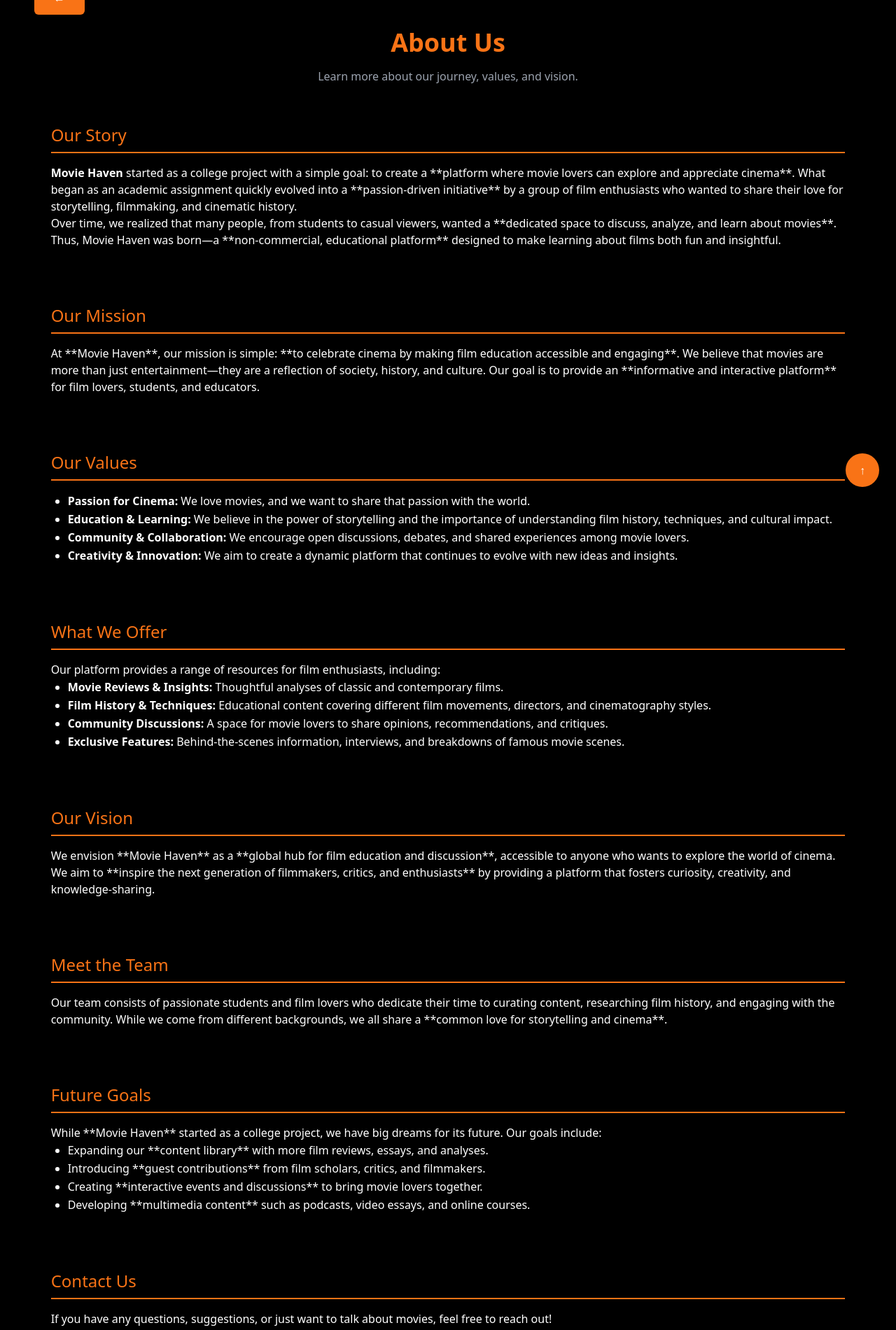
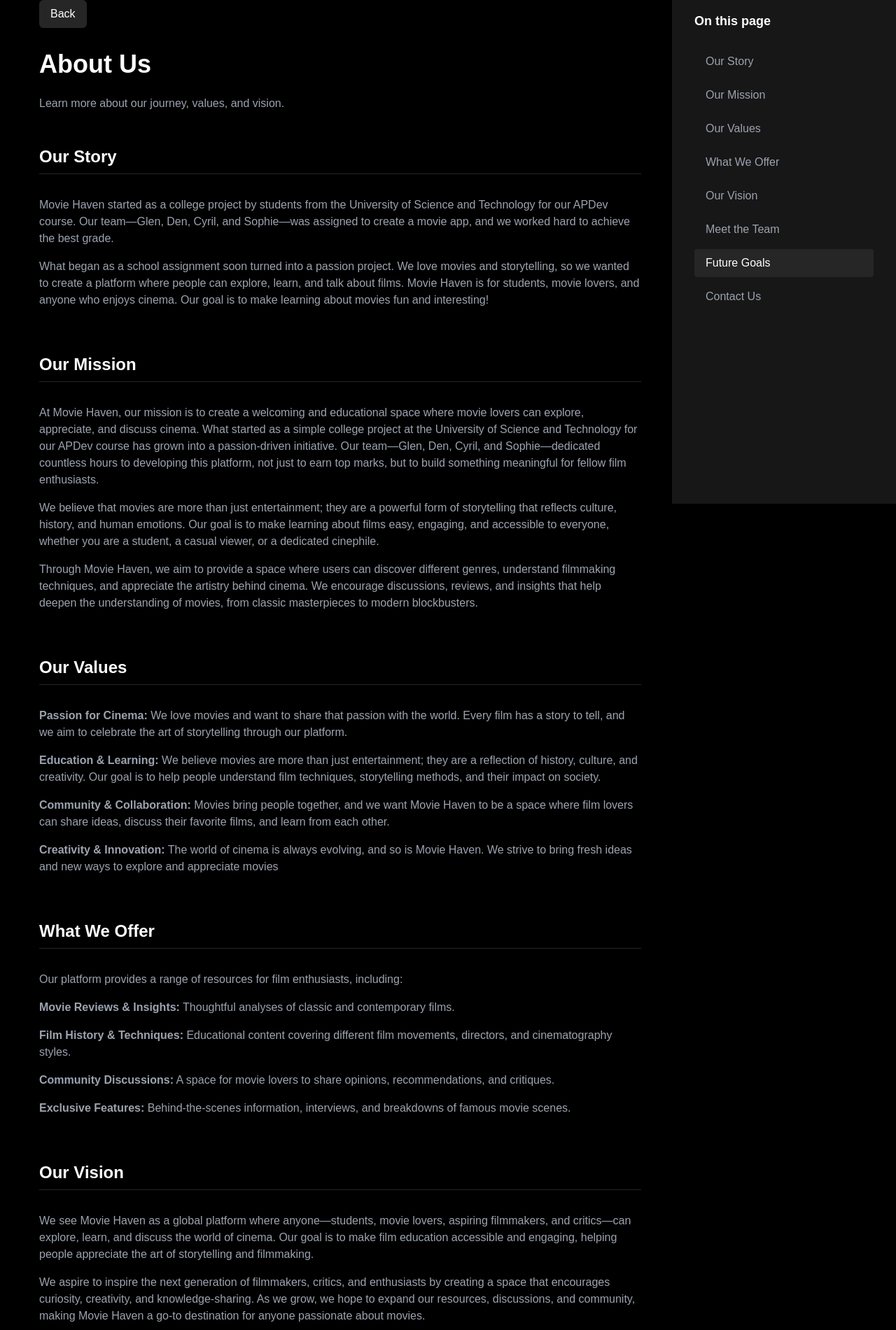
Before and after one commit to dnjstr/MovieApp-Front-End, a React (Vite) app: page /about in a window 1280 px wide. Shown: the part 80-1981 px from the top of the page at 70% size. Built offline with nearby package versions, Linux system fonts and the light colour scheme.

Commit message:
Enhanced About us Page

```diff
--- a/src/components/pages/about.tsx
+++ b/src/components/pages/about.tsx
@@ -1,9 +1,43 @@
-import { useEffect } from 'react';
+import { useState, useEffect } from 'react';
 
 const AboutUs = () => {
+  const [showScrollTop, setShowScrollTop] = useState(false);
+  const [activeSection, setActiveSection] = useState('');
+
   useEffect(() => {
+    const handleScroll = () => {
+      const scrolled = window.pageYOffset;
+      setShowScrollTop(scrolled > 100);
+
+      const sections = document.querySelectorAll('section[id]');
+      sections.forEach(section => {
+        const sectionTop = (section as HTMLElement).offsetTop;
+        const sectionHeight = (section as HTMLElement).offsetHeight;
+        if (scrolled >= sectionTop - 100 && scrolled < sectionTop + sectionHeight - 100) {
+          setActiveSection(section.id);
+        }
+      });
+    };
+
+    window.addEventListener('scroll', handleScroll);
     window.scrollTo(0, 0);
+
+    return () => window.removeEventListener('scroll', handleScroll);
   }, []);
+
+  const scrollToSection = (sectionId: string): void => {
+    const element = document.getElementById(sectionId);
+    if (element) {
+      const offset = 20;
+      const elementPosition = element.getBoundingClientRect().top;
+      const offsetPosition = elementPosition + window.pageYOffset - offset;
+
+      window.scrollTo({
+        top: offsetPosition,
+        behavior: 'smooth'
+      });
+    }
+  };
 
   const scrollToTop = () => {
     window.scrollTo({
@@ -12,114 +46,249 @@ const AboutUs = () => {
     });
   };
 
+  const sections = [
+    { id: 'story', title: 'Our Story' },
+    { id: 'mission', title: 'Our Mission' },
+    { id: 'values', title: 'Our Values' },
+    { id: 'offers', title: 'What We Offer' },
+    { id: 'vision', title: 'Our Vision' },
+    { id: 'team', title: 'Meet the Team' },
+    { id: 'goals', title: 'Future Goals' },
+    { id: 'contact', title: 'Contact Us' }
+  ];
+
   return (
-    <div className="w-full min-h-screen p-[50px] md:p-[2%] font-sans box-border bg-black text-white">
-
-      {/* Back Button */}
+    <div className="flex w-full min-h-screen bg-black text-white mt-11">
+      {/* Main content */}
+      <div className="w-full lg:w-3/4 p-4 md:p-8">
         <button
-        className="bg-orange-500 text-white py-3 px-7 mt-6 text-base rounded-md cursor-pointer transition-all duration-300 hover:bg-orange-600 active:scale-95 mb-5"
+          className="bg-neutral-800 text-white py-2 px-4 rounded-md hover:bg-neutral-700 mb-8"
           onClick={() => window.history.back()}
         >
-        ←
+          Back
         </button>
 
-      {/* Page Title */}
-      <h1 className="text-center text-4xl font-bold text-orange-500 mb-4">About Us</h1>
-      <p className="text-center text-base text-gray-400 mb-8">Learn more about our journey, values, and vision.</p>
+        <h1 className="text-4xl font-bold mb-6">About Us</h1>
+        <p className="text-gray-400 mb-12">
+          Learn more about our journey, values, and vision.
+        </p>
 
-      {/* Our Story */}
-      <section className="mb-8 p-6 rounded-lg w-full">
-        <h2 className="text-2xl text-orange-500 border-b-2 border-orange-500 pb-2 mb-4">Our Story</h2>
-        <p>
-          <strong>Movie Haven</strong> started as a college project with a simple goal: to create a **platform where movie lovers can explore and appreciate cinema**. What began as an academic assignment quickly evolved into a **passion-driven initiative** by a group of film enthusiasts who wanted to share their love for storytelling, filmmaking, and cinematic history.
+        <section id="story" className="mb-16">
+          <h2 className="text-2xl font-semibold mb-8 pb-2 border-b border-neutral-800">Our Story</h2>
+          <div className="space-y-8">
+            <div>
+              <p className="text-gray-400">
+              Movie Haven started as a college project by students from the University of Science and
+              Technology for our APDev course. Our team—Glen, Den, Cyril, and Sophie—was assigned to
+              create a movie app, and we worked hard to achieve the best grade.
               </p>
-        <p>
-          Over time, we realized that many people, from students to casual viewers, wanted a **dedicated space to discuss, analyze, and learn about movies**. Thus, Movie Haven was born—a **non-commercial, educational platform** designed to make learning about films both fun and insightful.
+              <p className="text-gray-400 mt-4">
+              What began as a school assignment soon turned into a passion project. We love movies and
+              storytelling, so we wanted to create a platform where people can explore, learn, and talk
+              about films. Movie Haven is for students, movie lovers, and anyone who enjoys cinema. Our
+              goal is to make learning about movies fun and interesting!
               </p>
+            </div>
+          </div>
         </section>
 
-      {/* Our Mission */}
-      <section className="mb-8 p-6 rounded-lg w-full">
-        <h2 className="text-2xl text-orange-500 border-b-2 border-orange-500 pb-2 mb-4">Our Mission</h2>
-        <p>
-          At **Movie Haven**, our mission is simple: **to celebrate cinema by making film education accessible and engaging**. We believe that movies are more than just entertainment—they are a reflection of society, history, and culture. Our goal is to provide an **informative and interactive platform** for film lovers, students, and educators.
+        <section id="mission" className="mb-16">
+          <h2 className="text-2xl font-semibold mb-8 pb-2 border-b border-neutral-800">Our Mission</h2>
+          <div className="space-y-8">
+            <div>
+              <p className="text-gray-400">
+              At Movie Haven, our mission is to create a welcoming and educational space where movie
+              lovers can explore, appreciate, and discuss cinema. What started as a simple college
+              project at the University of Science and Technology for our APDev course has grown into
+              a passion-driven initiative. Our team—Glen, Den, Cyril, and Sophie—dedicated countless
+              hours to developing this platform, not just to earn top marks, but to build something
+              meaningful for fellow film enthusiasts.
               </p>
+              <p className="text-gray-400 mt-4">
+              We believe that movies are more than just entertainment; they are a powerful form of
+              storytelling that reflects culture, history, and human emotions. Our goal is to make
+              learning about films easy, engaging, and accessible to everyone, whether you are a student,
+              a casual viewer, or a dedicated cinephile.
+              </p>
+              <p className="text-gray-400 mt-4">
+              Through Movie Haven, we aim to provide a space where users can discover different
+              genres, understand filmmaking techniques, and appreciate the artistry behind cinema.
+              We encourage discussions, reviews, and insights that help deepen the understanding of
+              movies, from classic masterpieces to modern blockbusters.
+
+              </p>
+            </div>
+          </div>
         </section>
 
-      {/* Our Values */}
-      <section className="mb-8 p-6 rounded-lg w-full">
-        <h2 className="text-2xl text-orange-500 border-b-2 border-orange-500 pb-2 mb-4">Our Values</h2>
-        <ul className="list-disc pl-6 leading-relaxed">
-          <li><strong>Passion for Cinema:</strong> We love movies, and we want to share that passion with the world.</li>
-          <li><strong>Education & Learning:</strong> We believe in the power of storytelling and the importance of understanding film history, techniques, and cultural impact.</li>
-          <li><strong>Community & Collaboration:</strong> We encourage open discussions, debates, and shared experiences among movie lovers.</li>
-          <li><strong>Creativity & Innovation:</strong> We aim to create a dynamic platform that continues to evolve with new ideas and insights.</li>
+        <section id="values" className="mb-16">
+          <h2 className="text-2xl font-semibold mb-8 pb-2 border-b border-neutral-800">Our Values</h2>
+          <div className="space-y-8">
+            <div>
+              <ul className="space-y-4 text-gray-400">
+                <li><strong>Passion for Cinema:</strong> We love movies and want to share that passion with the world. Every
+                film has a story to tell, and we aim to celebrate the art of storytelling through our platform.</li>
+                <li><strong>Education & Learning:</strong> We believe movies are more than just entertainment; they are a reflection
+                of history, culture, and creativity. Our goal is to help people understand film techniques, storytelling methods, and
+                their impact on society.</li>
+                <li><strong>Community & Collaboration:</strong> Movies bring people together, and we want Movie Haven to be a space where
+                film lovers can share ideas, discuss their favorite films, and learn from each other.</li>
+                <li><strong>Creativity & Innovation:</strong> The world of cinema is always evolving, and so is Movie Haven. We strive to
+                bring fresh ideas and new ways to explore and appreciate movies</li>
               </ul>
+            </div>
+          </div>
         </section>
 
-      {/* What We Offer */}
-      <section className="mb-8 p-6 rounded-lg w-full">
-        <h2 className="text-2xl text-orange-500 border-b-2 border-orange-500 pb-2 mb-4">What We Offer</h2>
-        <p>Our platform provides a range of resources for film enthusiasts, including:</p>
-        <ul className="list-disc pl-6 leading-relaxed">
+        <section id="offers" className="mb-16">
+          <h2 className="text-2xl font-semibold mb-8 pb-2 border-b border-neutral-800">What We Offer</h2>
+          <div className="space-y-8">
+            <div>
+              <p className="text-gray-400 mb-4">Our platform provides a range of resources for film enthusiasts, including:</p>
+              <ul className="space-y-4 text-gray-400">
                 <li><strong>Movie Reviews & Insights:</strong> Thoughtful analyses of classic and contemporary films.</li>
                 <li><strong>Film History & Techniques:</strong> Educational content covering different film movements, directors, and cinematography styles.</li>
                 <li><strong>Community Discussions:</strong> A space for movie lovers to share opinions, recommendations, and critiques.</li>
                 <li><strong>Exclusive Features:</strong> Behind-the-scenes information, interviews, and breakdowns of famous movie scenes.</li>
               </ul>
+            </div>
+          </div>
         </section>
 
-      {/* Our Vision */}
-      <section className="mb-8 p-6 rounded-lg w-full">
-        <h2 className="text-2xl text-orange-500 border-b-2 border-orange-500 pb-2 mb-4">Our Vision</h2>
-        <p>
-          We envision **Movie Haven** as a **global hub for film education and discussion**, accessible to anyone who wants to explore the world of cinema. We aim to **inspire the next generation of filmmakers, critics, and enthusiasts** by providing a platform that fosters curiosity, creativity, and knowledge-sharing.
+        <section id="vision" className="mb-16">
+          <h2 className="text-2xl font-semibold mb-8 pb-2 border-b border-neutral-800">Our Vision</h2>
+          <div className="space-y-8">
+            <div>
+              <p className="text-gray-400">
+                We see Movie Haven as a global platform where anyone—students, movie lovers, aspiring filmmakers, and critics—can explore, learn, and
+                discuss the world of cinema. Our goal is to make film education accessible and engaging, helping people appreciate the art of storytelling and filmmaking.
               </p>
+              <p className="text-gray-400 mt-4">
+                We aspire to inspire the next generation of filmmakers, critics, and enthusiasts by creating a space that encourages curiosity, creativity,
+                and knowledge-sharing. As we grow, we hope to expand our resources, discussions, and community, making Movie Haven a go-to destination for anyone passionate about movies.
+              </p>
+            </div>
+          </div>
         </section>
 
-      {/* Meet the Team */}
-      <section className="mb-8 p-6 rounded-lg w-full">
-        <h2 className="text-2xl text-orange-500 border-b-2 border-orange-500 pb-2 mb-4">Meet the Team</h2>
-        <p>
-          Our team consists of passionate students and film lovers who dedicate their time to curating content, researching film history, and engaging with the community. While we come from different backgrounds, we all share a **common love for storytelling and cinema**.
+        <section id="team" className="mb-16">
+          <h2 className="text-2xl font-semibold mb-8 pb-2 border-b border-neutral-800">Meet the Team</h2>
+          <div className="space-y-8">
+            <div>
+              <p className="text-gray-400">
+              We are a team of passionate students from the University of Science and Technology, working together
+              on Movie Haven as part of our APDev course project. Our team—Glen, Den, Cyril, and Sophie—shares a deep love for movies and storytelling.
               </p>
+              <p className="text-gray-400 mt-4">
+              Each of us brings unique skills and perspectives, from researching film history to curating content and engaging with the community. Though we come from different
+              backgrounds, our common goal is to create a platform where movie lovers can explore, learn, and discuss cinema. Through Movie Haven, we hope to share our passion
+              and make film education fun and accessible for everyone!
+              </p>
+            </div>
+          </div>
         </section>
 
-      {/* Future Goals */}
-      <section className="mb-8 p-6 rounded-lg w-full">
-        <h2 className="text-2xl text-orange-500 border-b-2 border-orange-500 pb-2 mb-4">Future Goals</h2>
-        <p>
-          While **Movie Haven** started as a college project, we have big dreams for its future. Our goals include:
-        </p>
-        <ul className="list-disc pl-6 leading-relaxed">
-          <li>Expanding our **content library** with more film reviews, essays, and analyses.</li>
-          <li>Introducing **guest contributions** from film scholars, critics, and filmmakers.</li>
-          <li>Creating **interactive events and discussions** to bring movie lovers together.</li>
-          <li>Developing **multimedia content** such as podcasts, video essays, and online courses.</li>
+        <section id="goals" className="mb-16">
+          <h2 className="text-2xl font-semibold mb-8 pb-2 border-b border-neutral-800">Future Goals</h2>
+          <div className="space-y-8">
+            <div>
+              <p className="text-gray-400 mb-4">While Movie Haven started as a college project, we have big dreams for its future. Our goals include:</p>
+              <ul className="space-y-4 text-gray-400">
+                <li><strong>Expanding Our Content Library</strong> – We aim to build a vast collection of film-related content, including in-depth reviews, thought-provoking essays,
+                and detailed film analyses. Our goal is to cover a wide range of genres, from classic films to modern blockbusters, independent cinema, and international masterpieces.</li>
+
+                <li><strong>Introducing Guest Contributions</strong> – To bring diverse perspectives, we plan to collaborate with film scholars, critics, and industry professionals. Their
+                insights will enrich our platform, providing valuable knowledge on film history, storytelling techniques, and industry trends.</li>
+
+                <li><strong>Hosting Interactive Events & Discussions</strong> – We want to create a vibrant community where movie lovers can come together to share their thoughts and ideas.
+                In the future, we plan to organize live discussions, virtual film clubs, watch parties, and Q&A sessions with filmmakers and experts.</li>
+
+                <li><strong>Developing Multimedia Content</strong> – To make learning about films more engaging, we will introduce podcasts, video essays, and even online courses.
+                These resources will offer deeper insights into filmmaking, screenwriting, cinematography, and film theory.</li>
+
+                <li><strong>Creating Educational Resources</strong> – We believe in the power of education, and we plan to provide resources for students and aspiring filmmakers.
+                This may include film study guides, recommended reading lists, and tutorials on various aspects of filmmaking.</li>
+
+                <li><strong>Encouraging Community Engagement</strong> – We want Movie Haven to be more than just a website; we want it to be a place where people can
+                connect. In the future, we plan to introduce features such as user-submitted reviews, discussion forums, and interactive polls where users can share their opinions on different movies.</li>
+
+                <li><strong>Exploring Partnerships & Collaborations</strong> – To expand our reach, we hope to collaborate with film organizations, schools, and online
+                platforms to bring more valuable content to our audience.</li>
+
+                <li><strong>Keeping Up with Industry Trends</strong> – Cinema is always evolving, and we want to stay updated on the latest trends in filmmaking, technology,
+                and storytelling. We aim to cover topics such as streaming platforms, emerging directors, and the future of the film industry.</li>
               </ul>
+            </div>
+          </div>
         </section>
 
-      {/* Contact Information */}
-      <section className="mb-8 p-6 rounded-lg w-full">
-        <h2 className="text-2xl text-orange-500 border-b-2 border-orange-500 pb-2 mb-4">Contact Us</h2>
-        <p>If you have any questions, suggestions, or just want to talk about movies, feel free to reach out!</p>
-        <p>Email: <strong>support@moviehaven.com</strong></p>
-        <p>Address: [Your College/University Address]</p>
+        <section id="contact" className="mb-16">
+          <h2 className="text-2xl font-semibold mb-8 pb-2 border-b border-neutral-800">Contact Us</h2>
+          <div className="space-y-8">
+            <div>
+              <p className="text-gray-400">
+                Have any questions, suggestions, or just want to chat about movies? We'd love to hear from you! Feel free to reach out to us anytime.
+              </p>
+              <p className="text-gray-400 mt-4">
+                <strong>Email:</strong> <a href="mailto:supportden@moviehaven.com" className="text-blue-400 hover:underline">supportden@moviehaven.com</a>
+              </p>
+              <p className="text-gray-400">
+                <strong>Address:</strong> [University of Science and Technology]
+              </p>
+              <p className="text-gray-400 mt-4">
+                You can also follow us on our social media pages to stay updated on new content, discussions, and events!
+              </p>
+            </div>
+          </div>
         </section>
 
 
+        {/*footer */}
+
+        <footer className="text-center text-sm text-gray-500 mt-16 pb-8">
+          <p className="mb-5">Last Updated: February 15, 2025</p>
+          <a
+            href="https://www.youtube.com/watch?v=dQw4w9WgXcQ"
+            className="text-blue-400 hover:text-blue-300"
+            target="_blank"
+            rel="noopener noreferrer"
+          >
+            Need help? Contact Customer Service
+          </a>
+        </footer>
+
+      </div>
+
+      {/* Navigation */}
+      <div className="hidden lg:block w-1/4 fixed right-0 top-0 h-screen bg-neutral-900 p-8 overflow-y-auto">
+        <div className="sticky mt-16 top-8">
+          <h3 className="text-lg font-semibold mb-6">On this page</h3>
+          <nav className="space-y-2">
+            {sections.map(section => (
               <button
-        className="bg-orange-500 text-white py-3 px-5 text-base rounded-full cursor-pointer transition-all duration-300 hover:bg-orange-600 active:scale-95 fixed right-6 bottom-6"
+                key={section.id}
+                onClick={() => scrollToSection(section.id)}
+                className={`block w-full text-left px-4 py-2 rounded transition-colors duration-200 ${
+                  activeSection === section.id
+                    ? 'bg-neutral-800 text-white'
+                    : 'text-gray-400 hover:bg-neutral-800'
+                }`}
+              >
+                {section.title}
+              </button>
+            ))}
+          </nav>
+        </div>
+      </div>
+
+      <button
+        className={`fixed right-8 bottom-8 border border-gray-700 bg-neutral-800 text-white p-4 rounded-full transition-opacity duration-300 hover:bg-neutral-700 ${
+          showScrollTop ? 'opacity-100' : 'opacity-0 pointer-events-none'
+        }`}
         onClick={scrollToTop}
       >
         ↑
       </button>
-
-      {/* Footer */}
-      <footer className="text-center text-sm text-gray-500 mt-10">
-        <p>Last Updated: [02/15/2025]</p>
-      </footer>
-
     </div>
   );
 };
```
Also changed, not shown: src/components/pages/faq.tsx (+9 -7 lines). Lines whose indentation alone changed are shown as unchanged.
